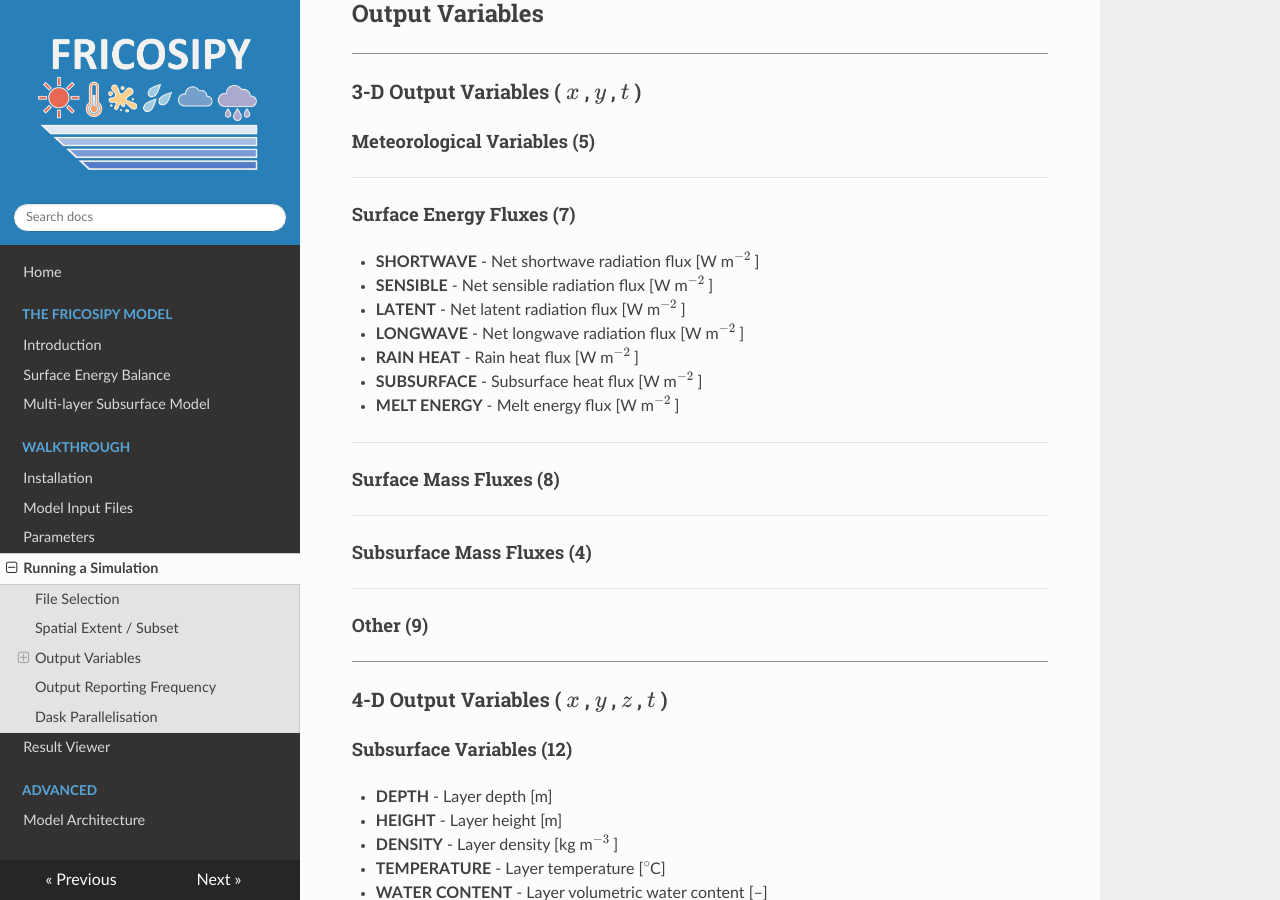
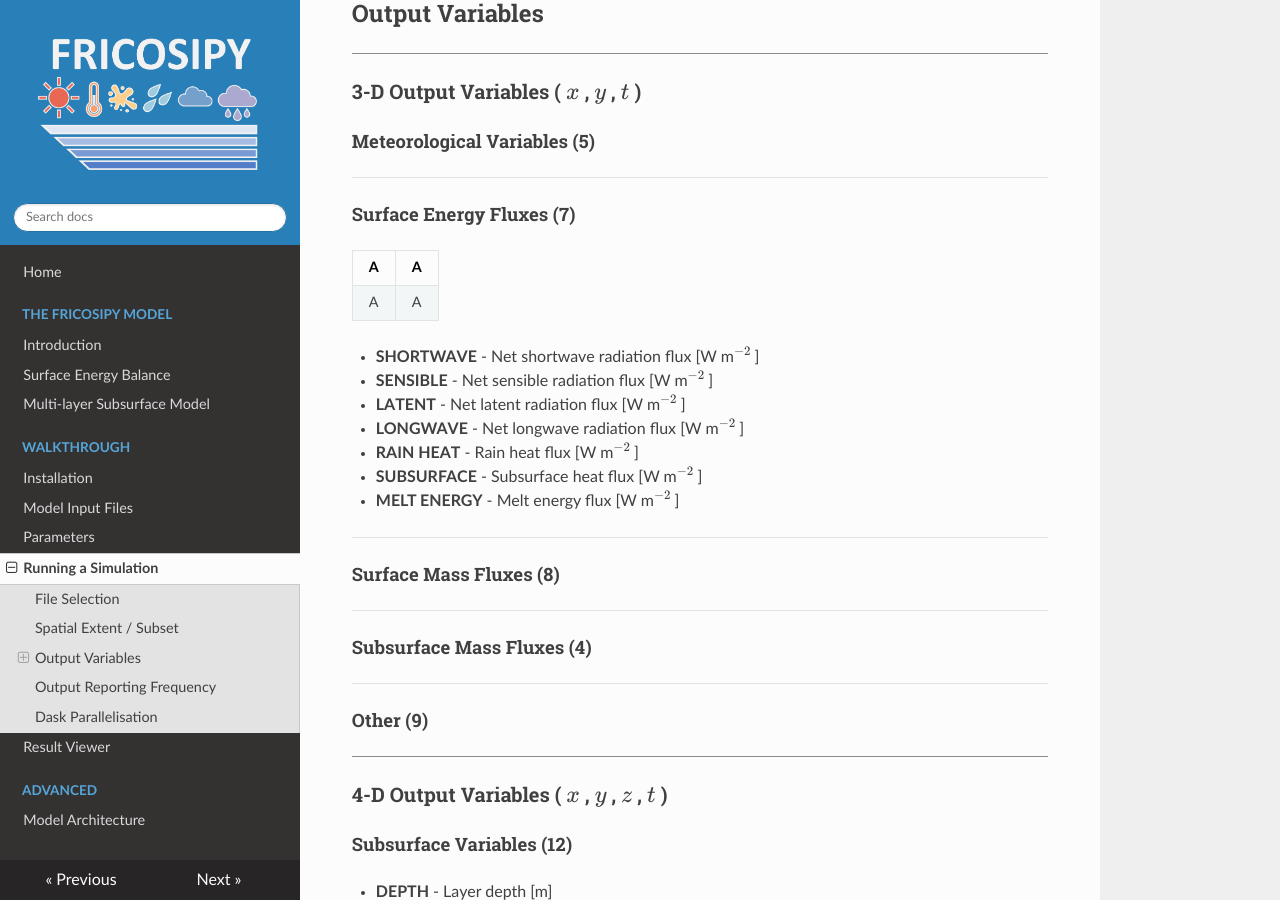
Before and after one commit to MarcusGastaldello/FRICOSIPY, an MkDocs documentation site: the page built from docs/running_a_simulation.md, in a window 1280 px wide and 900 px high, scrolled down 327 px. Built offline with MkDocs 1.6.1, drawn with Linux system fonts in a browser that asks for light colours; nearby versions of some CDN libraries.

Commit message:
Add table for surface energy fluxes
Added a table for surface energy fluxes in the documentation.

```diff
--- a/docs/running_a_simulation.md
+++ b/docs/running_a_simulation.md
@@ -33,6 +33,10 @@ og_description: An explanation of how to setup the configuration file and run a
 ---
 
 #### Surface Energy Fluxes (7)
+
+|A|A|
+|:---|:---|
+|A|A|
 
 * **SHORTWAVE** - Net shortwave radiation flux [W m$^{-2}$ ]
 * **SENSIBLE** - Net sensible radiation flux [W m$^{-2}$ ]
```
